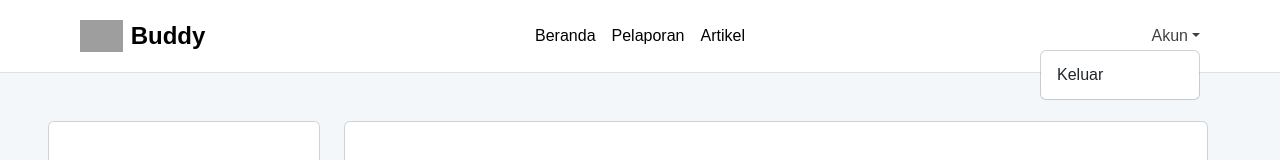
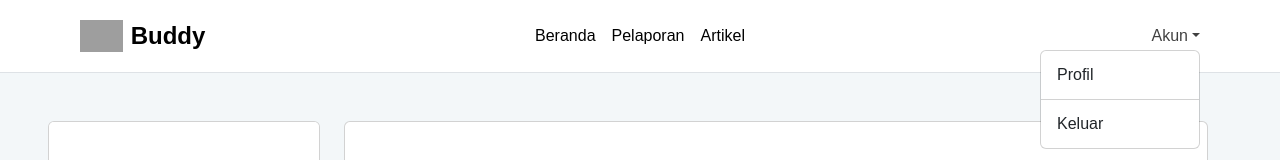
Before and after one commit to ambonxnobody/React-Buddy, a React (Vite) app: page / in a window 1280 px wide. Both pictures are taken after a click on the link "Akun". Shown: the top 160 px of the page. Built offline with nearby package versions, Linux system fonts and the light colour scheme; grey boxes are pictures that could not be loaded.

Commit message:
Fix routing pada dropdown topbar

```diff
--- a/src/layout/Topbar.jsx
+++ b/src/layout/Topbar.jsx
@@ -25,9 +25,9 @@ function Topbar() {
                     </a>
                     <ul className="dropdown-menu text-small">
                         {/* <li><a style={{ cursor: "pointer" }} className="dropdown-item">New project...</a></li>
-                        <li><a style={{ cursor: "pointer" }} className="dropdown-item">Settings</a></li>
-                        <li><a style={{ cursor: "pointer" }} className="dropdown-item">Profile</a></li>
-                        <li><hr className="dropdown-divider"></hr></li> */}
+                        <li><a style={{ cursor: "pointer" }} className="dropdown-item">Settings</a></li> */}
+                        <li><Link to={"/"} className="dropdown-item">Profil</Link></li>
+                        <li><hr className="dropdown-divider"></hr></li>
                         <li><Link to={"/login"} className="dropdown-item">Keluar</Link></li>
                     </ul>
                 </div>
```
